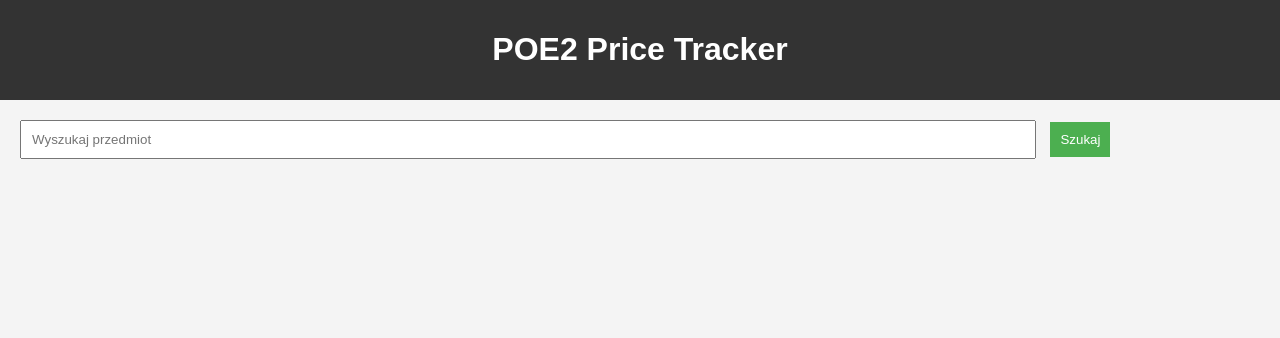
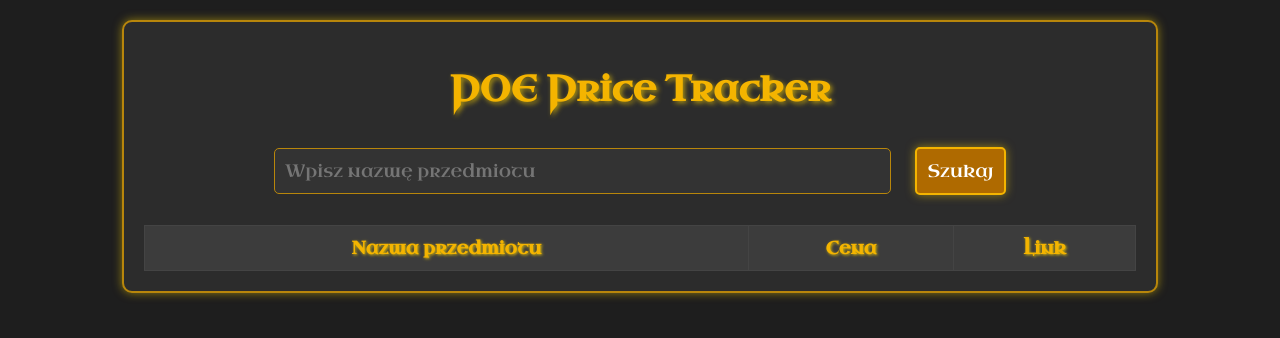
Before and after one commit to Ozigiusz/poe2-price-tracker, a plain HTML site: page index.html in a window 1280 px wide. Drawn offline with Linux system fonts and the light colour scheme.

Commit message:
Initial commit with basic page structure

```diff
--- a/index.html
+++ b/index.html
@@ -7,14 +7,25 @@
     <link rel="stylesheet" href="style.css">
 </head>
 <body>
-    <header>
-        <h1>POE2 Price Tracker</h1>
-    </header>
-    <main>
-        <input type="text" id="itemSearch" placeholder="Wyszukaj przedmiot">
-        <button id="searchButton">Szukaj</button>
-        <div id="result"></div>
-    </main>
+    <div class="container">
+        <h1>POE Price Tracker</h1>
+        <input type="text" id="itemName" placeholder="Wpisz nazwę przedmiotu">
+        <button onclick="searchItem()">Szukaj</button>
+
+        <table>
+            <thead>
+                <tr>
+                    <th>Nazwa przedmiotu</th>
+                    <th>Cena</th>
+                    <th>Link</th>
+                </tr>
+            </thead>
+            <tbody id="results">
+                <!-- Tutaj będą wyniki -->
+            </tbody>
+        </table>
+    </div>
     <script src="script.js"></script>
 </body>
+
 </html>
--- a/script.js
+++ b/script.js
@@ -1,4 +1,20 @@
-document.getElementById('searchButton').addEventListener('click', function() {
-    const itemName = document.getElementById('itemSearch').value;
-    console.log('Szukam przedmiotu: ' + itemName);
-});
+async function searchItem() {
+    const itemName = document.getElementById("itemName").value;
+    if (!itemName) {
+        alert("Wpisz nazwę przedmiotu!");
+        return;
+    }
+
+    const url = `https://www.pathofexile.com/api/trade2/search/Ancestor`;
+
+    try {
+        const response = await fetch(url);
+        if (!response.ok) throw new Error("Błąd pobierania danych!");
+
+        const data = await response.json();
+        console.log(data); // Sprawdź w konsoli, co zwraca API
+    } catch (error) {
+        console.error(error);
+        alert("Nie udało się pobrać danych.");
+    }
+}
--- a/style.css
+++ b/style.css
@@ -1,39 +1,88 @@
+/* Import czcionki z Google Fonts */
+@import url('https://fonts.googleapis.com/css2?family=Uncial+Antiqua&display=swap');
+
+/* Ogólne ustawienia */
 body {
-    font-family: Arial, sans-serif;
+    font-family: 'Uncial Antiqua', serif;
+    background-color: #1e1e1e;
+    color: #e0e0e0;
+    text-align: center;
     margin: 0;
-    padding: 0;
-    background-color: #f4f4f4;
-}
-
-header {
-    background-color: #333;
-    color: white;
-    padding: 10px 20px;
-    text-align: center;
-}
-
-main {
     padding: 20px;
 }
 
+/* Stylowanie kontenera */
+.container {
+    width: 80%;
+    margin: auto;
+    padding: 20px;
+    background-color: #2c2c2c;
+    border-radius: 10px;
+    box-shadow: 0px 0px 10px rgba(255, 215, 0, 0.5);
+    border: 2px solid #b8860b;
+}
+
+/* Tytuł */
+h1 {
+    font-size: 36px;
+    color: #f4b400;
+    text-shadow: 2px 2px 5px rgba(255, 215, 0, 0.6);
+}
+
+/* Pole wyszukiwania i przycisk */
+input, button {
+    padding: 10px;
+    margin: 10px;
+    border: none;
+    border-radius: 5px;
+    font-size: 18px;
+    font-family: 'Uncial Antiqua', serif;
+}
+
 input {
-    padding: 10px;
-    width: 80%;
-    margin-right: 10px;
+    width: 60%;
+    background-color: #333;
+    color: white;
+    border: 1px solid #b8860b;
 }
 
 button {
-    padding: 10px;
-    background-color: #4CAF50;
+    background-color: #af6a00;
     color: white;
-    border: none;
     cursor: pointer;
+    border: 2px solid #f4b400;
+    box-shadow: 0px 0px 10px rgba(255, 215, 0, 0.5);
 }
 
 button:hover {
-    background-color: #45a049;
+    background-color: #d88d00;
+    box-shadow: 0px 0px 15px rgba(255, 215, 0, 0.8);
 }
 
-#result {
+/* Stylowanie tabel */
+table {
+    width: 100%;
     margin-top: 20px;
+    border-collapse: collapse;
 }
+
+th, td {
+    padding: 10px;
+    border: 1px solid #444;
+    font-size: 18px;
+    font-family: 'Uncial Antiqua', serif;
+}
+
+th {
+    background-color: #3c3c3c;
+    color: #f4b400;
+    text-shadow: 1px 1px 3px rgba(255, 215, 0, 0.8);
+}
+
+tr:nth-child(even) {
+    background-color: #292929;
+}
+
+tr:hover {
+    background-color: #444;
+}
```
